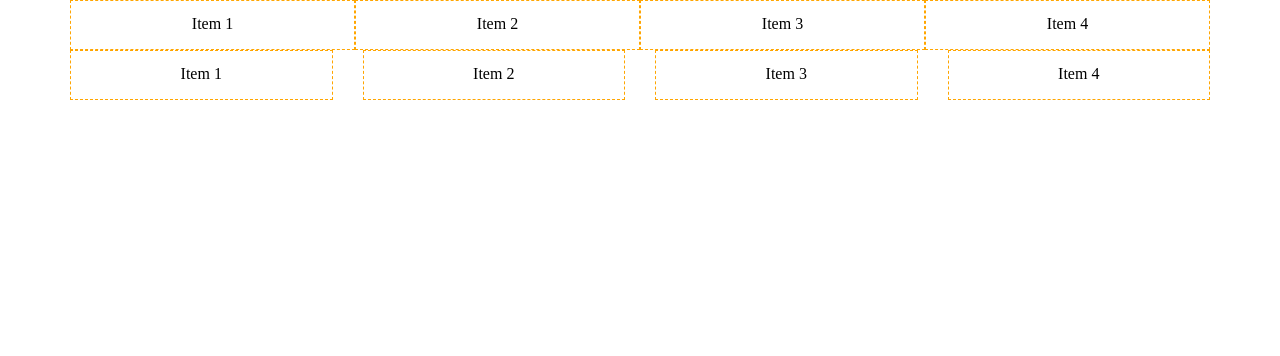
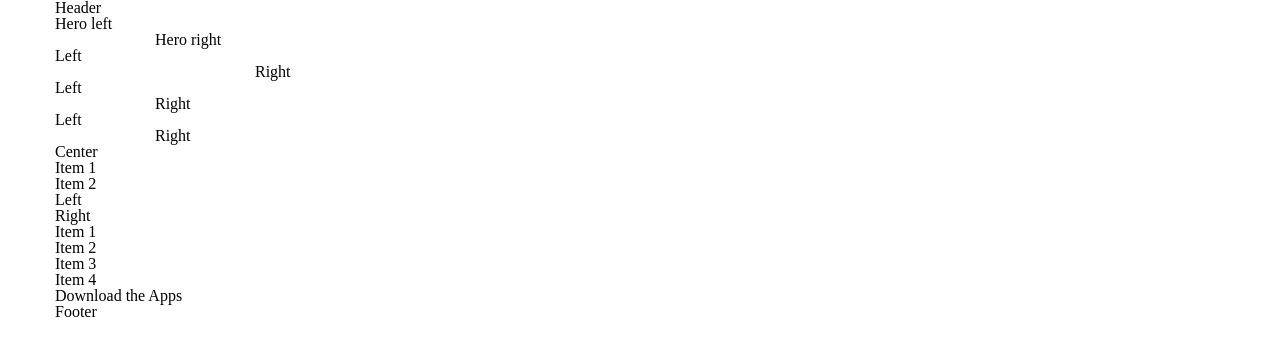
Before and after one commit to ngohoang8320/Prac_scss, a plain HTML site: page buildGridSystem/grid1/index.html in a window 1280 px wide. Drawn offline with nearby package versions, Linux system fonts and the light colour scheme; files that its build step writes are made by us from their sources.

Commit message:
demo using grid

```diff
--- a/buildGridSystem/grid1/index.html
+++ b/buildGridSystem/grid1/index.html
@@ -2,48 +2,135 @@
 <html lang="en">
 
 <head>
-    <meta charset="UTF-8">
-    <meta name="viewport" content="width=device-width, initial-scale=1.0">
-    <title>Grid system 12 columns</title>
-    <link rel="stylesheet" href="reset.css">
-    <link rel="stylesheet" href="grid.css">
-    <link rel="stylesheet" href="style.css">
+    <meta charset="UTF-8" />
+    <meta name="viewport" content="width=device-width, initial-scale=1.0" />
+    <title>Demo grid system 12 columns</title>
+    <link rel="stylesheet" href="./assets/css/reset.css" />
+    <link rel="stylesheet" href="./assets/css/grid.css" />
+    <link rel="stylesheet" href="./assets/css/styles.css" />
+    <!--
+      Đây là ví dụ sử dụng Grid system để layout cho thiết kế sau:
+      👉 https://www.figma.com/file/PaTpamufO1Nth5YCn6Ekzw/05.-Mobile-Banking-Website-(Medium)
+    -->
 </head>
 
 <body>
     <div class="container">
-        <!-- row1 -->
-        <div class="row row-cols-md-4 row-cols-sm-2 row-cols-1 g-0">
+        <!-- Header -->
+        <header class="header">
+            <div class="inner">Header</div>
+        </header>
+
+        <!-- Section 1 -->
+        <section>
+            <div class="row">
+                <div class="col-lg-6 col-md-6 col-12">
+                    <div class="inner">Hero left</div>
+                </div>
+                <div class="col-lg-5 offset-lg-1 col-md-6 col-12">
+                    <div class="inner">Hero right</div>
+                </div>
+            </div>
+        </section>
+
+        <!-- Section 2 -->
+        <section>
+            <div class="row">
+                <div class="col-lg-5 col-md-6 col-12">
+                    <div class="inner">Left</div>
+                </div>
+                <div class="col-lg-5 offset-lg-2 col-md-6 col-12">
+                    <div class="inner">Right</div>
+                </div>
+            </div>
+        </section>
+
+        <!-- Section 3 -->
+        <section>
+            <div class="row">
+                <div class="col-lg-5 col-md-6 col-12">
+                    <div class="inner">Left</div>
+                </div>
+                <div class="col-lg-6 offset-lg-1 col-md-6 col-12">
+                    <div class="inner">Right</div>
+                </div>
+            </div>
+        </section>
+
+        <!-- Section 4 -->
+        <section>
+            <div class="row">
+                <div class="col-lg-6 col-md-6 col-12">
+                    <div class="inner">Left</div>
+                </div>
+                <div class="col-lg-5 offset-lg-1 col-md-6 col-12">
+                    <div class="inner">Right</div>
+                </div>
+            </div>
+        </section>
+
+        <!-- Section 5 -->
+        <section>
+            <div class="row">
                 <div class="col">
-                <div class="card-item">Item 1</div>
-            </div>
-            <div class="col">
-                <div class="card-item">Item 2</div>
-            </div>
-            <div class="col">
-                <div class="card-item">Item 3</div>
-            </div>
-            <div class="col">
-                <div class="card-item">Item 4</div>
+                    <div class="inner">Center</div>
                 </div>
             </div>
 
-        <!-- row2 -->
-        <div class="row row-cols-md-4 row-cols-sm-2 row-cols-1">
+            <div class="row row-cols-md-2 row-cols-1">
                 <div class="col">
-                <div class="card-item">Item 1</div>
+                    <div class="inner">Item 1</div>
                 </div>
                 <div class="col">
-                <div class="card-item">Item 2</div>
+                    <div class="inner">Item 2</div>
                 </div>
+            </div>
+        </section>
+
+        <!-- Section 6 -->
+        <section>
+            <div class="row">
                 <div class="col">
-                <div class="card-item">Item 3</div>
-            </div>
-            <div class="col">
-                <div class="card-item">Item 4</div>
+                    <div class="inner">
+                        <div>Left</div>
+                        <div>Right</div>
                     </div>
                 </div>
             </div>
+
+            <div class="row row-cols-md-2 row-cols-1">
+                <div class="col">
+                    <div class="inner">Item 1</div>
+                </div>
+                <div class="col">
+                    <div class="inner">Item 2</div>
+                </div>
+                <div class="col">
+                    <div class="inner">Item 3</div>
+                </div>
+                <div class="col">
+                    <div class="inner">Item 4</div>
+                </div>
+            </div>
+        </section>
+
+        <!-- Section 7 -->
+        <section>
+            <div class="row">
+                <div class="col">
+                    <div class="inner">Download the Apps</div>
+                </div>
+            </div>
+        </section>
+    </div>
+    <!-- End .container -->
+
+    <!-- Footer -->
+    <footer class="footer">
+        <div class="container">
+            <div class="inner">Footer</div>
+        </div>
+    </footer>
 </body>
 
 </html>
```
Lines whose indentation alone changed are shown as unchanged.
